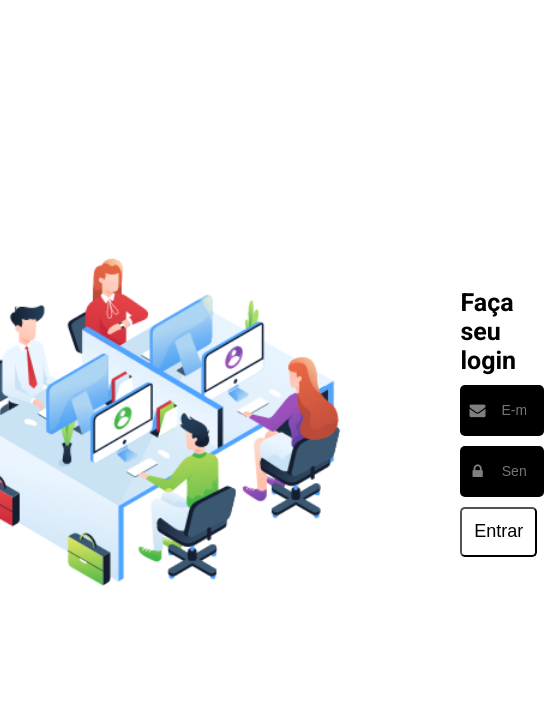
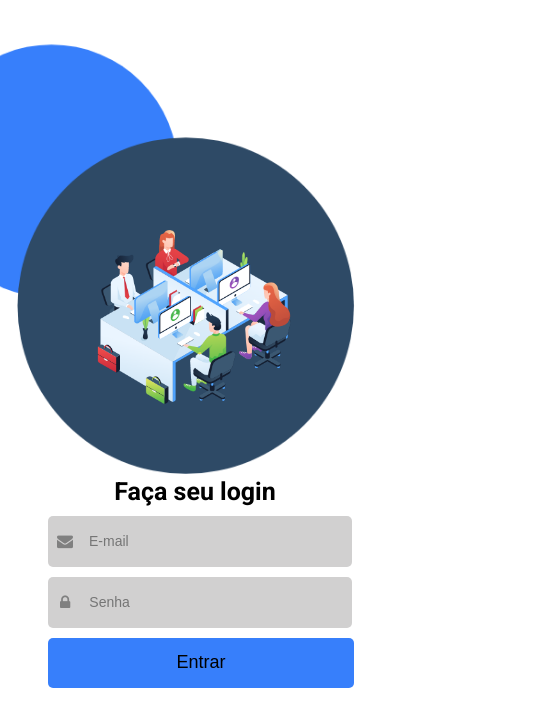
Before and after one commit to jonbrand/onboarding-app, a React (Create React App) app: page / in a window 390 px wide. Shown: the top 726 px of the page, 544 px wide, since content can reach past the window. Built offline with nearby package versions, Linux system fonts and the light colour scheme.

Commit message:
feat: create login page

```diff
--- a/src/pages/SignIn/index.js
+++ b/src/pages/SignIn/index.js
@@ -2,7 +2,9 @@ import { useState } from 'react';
 import { useHistory } from 'react-router-dom';
 import './style.css';
 
-import imageBackground from '../../assets/ImageBg.png'
+import imageBackground from '../../assets/ImageBg.png';
+
+import imageBackground2 from '../../assets/ImageBg2.png';
 
 const SignIn = () => {
     const [hasError, setHasError] = useState('');
@@ -29,9 +31,9 @@ const SignIn = () => {
     return (
         <div className="signin-container">
             <div className="login-logo">
-                <img src={imageBackground} alt="Work"/>
+                <img src={imageBackground} className="center-image" alt="Work"/>
+                <img src={imageBackground2} className="background-image" alt="Circle"/>
             </div>
-
 
             <form onSubmit={handleSubmit} className="form">
                 {hasError && (
--- a/src/pages/SignIn/style.css
+++ b/src/pages/SignIn/style.css
@@ -8,12 +8,25 @@
 }
 
 .login-logo {
-    display: grid;
+    position: relative;
+    height: 600px;
+    width: 600px;
 }
 
-.login-logo > img {
-    height: 600px;
-    width: 600px;
+.login-logo > .background-image {
+    position: absolute;
+    left: -120px;
+    top: -120px;
+    z-index: 1;
+    width: 640px;
+    height: 640px;
+}
+
+.login-logo > .center-image {
+    position: absolute;
+    left: 0;
+    top: 0;
+    z-index: 2;
 }
 
 
@@ -38,7 +51,7 @@ form > h1 {
     display: flex;
     align-items: center;
     color: grey;
-    background-color: #000;
+    background-color: var(--light-grey);
     border-radius: 5px;
     padding: 8px;
     width: 98%;
@@ -56,7 +69,7 @@ form > h1 {
     display: flex;
     align-items: center;
     color: grey;
-    background-color: #000;
+    background-color: var(--light-grey);
     border-radius: 5px;
     padding: 8px;
     width: 98%;
@@ -74,7 +87,7 @@ form > h1 {
     background: transparent;
     width: 100%;
     outline-width: 0;
-    color: #fff;
+    color: #000;
     border: none;
     font-size: 14px;
     margin-left: 10px;
@@ -85,19 +98,45 @@ form > h1 {
     background: transparent;
     width: 100%;
     outline-width: 0;
-    color: #fff;
-    border: none;
+    color: #000;
+    border: 0;
     font-size: 14px;
     margin-left: 10px;
     margin-right: 10px;
 }
 
 .signin-button {
-    background: transparent;
     color: #000;
+    background: var(--dark-blue);
+    border: 0;
     border-radius: 5px;
     height: 50px;
     width: calc(102% + 6px);
     padding: 8px;
     font-size: 18px;
 }
+
+@media only screen and (max-width: 980px) {
+    .signin-container {
+        flex-direction: column;
+    }
+
+
+.login-logo {
+    position: relative;
+    height: 320px;
+    width: 320px;
+}
+
+.login-logo > .background-image {
+    left: -120px;
+    top: -120px;
+    width: 460px;
+    height: 460px;
+}
+
+.login-logo > .center-image {
+    height: 320px;
+    width: 320px;
+}
+}
```
